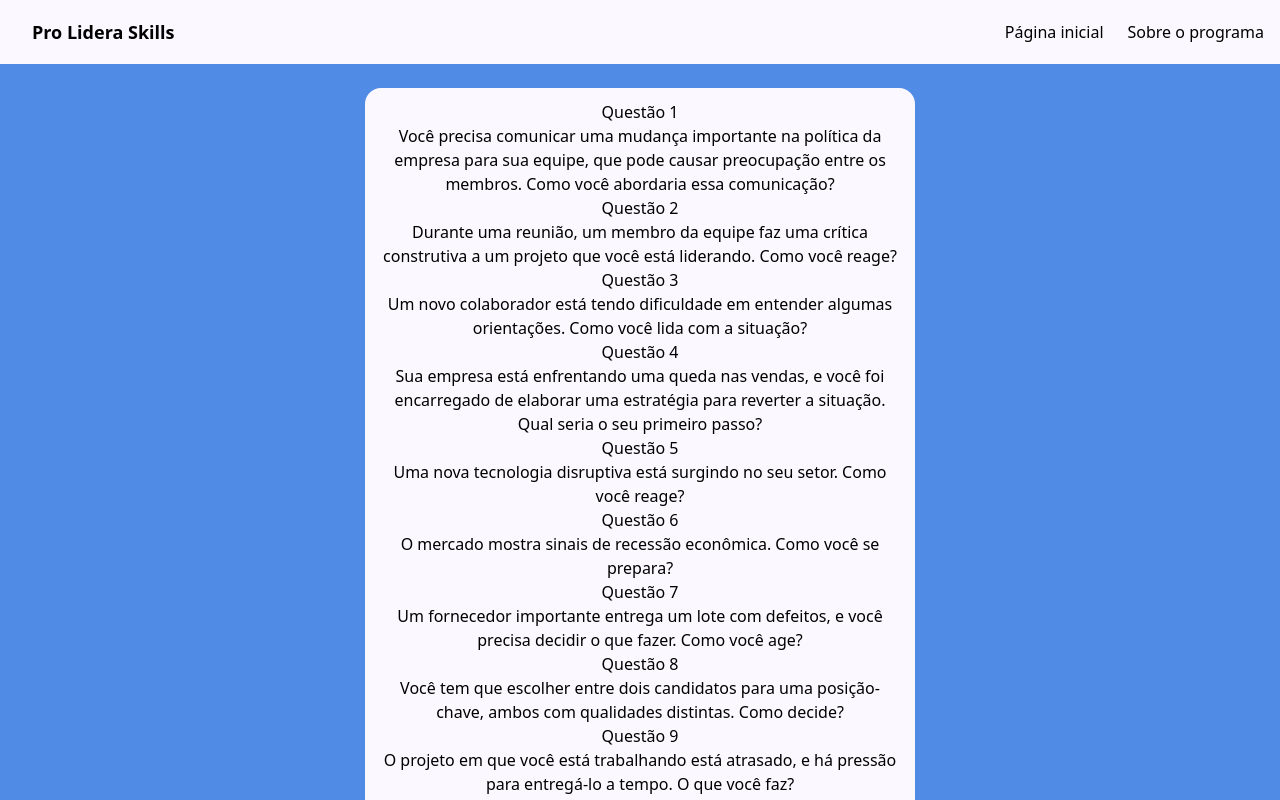
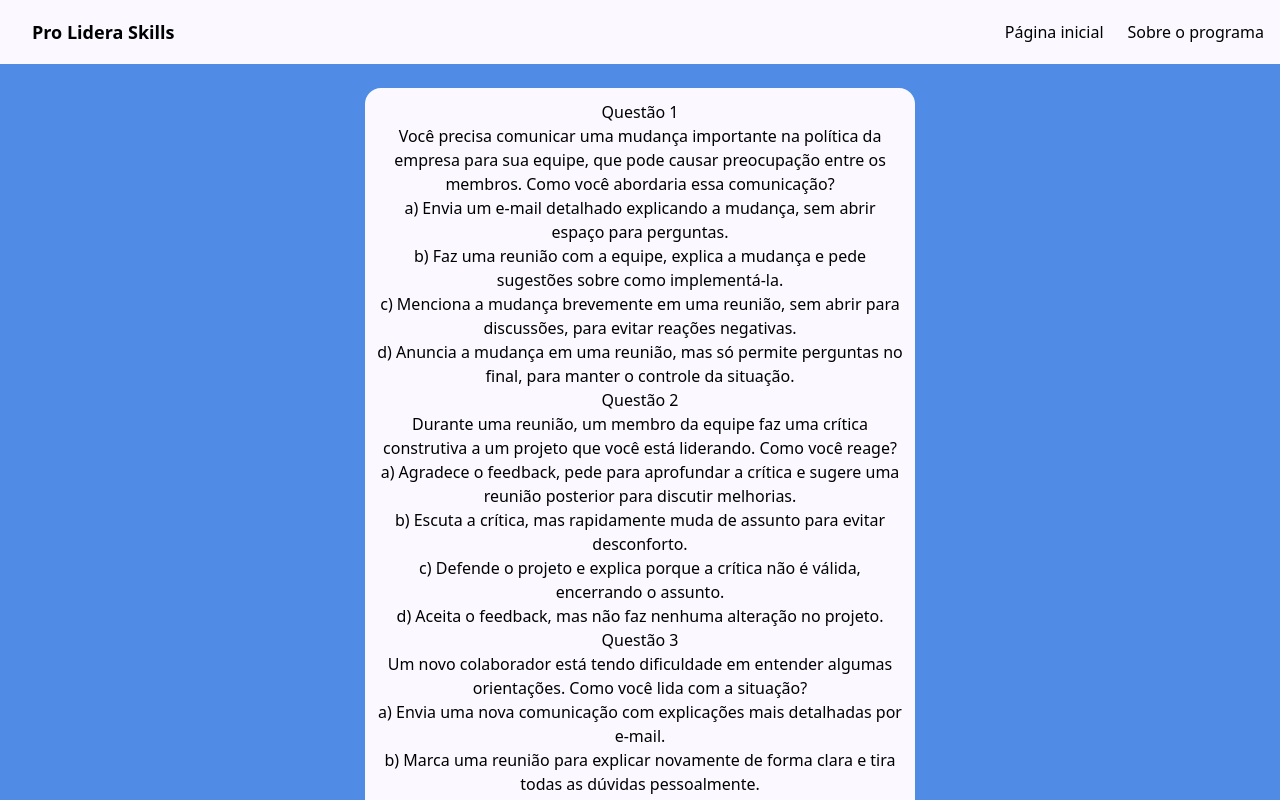
Before and after one commit to softexrecifepe/PI-PRO-LIDERA-TURMA-09-EQUIPE-02, a Next.js app: page /quests1-2 in a window 1280 px wide. Shown: the top 800 px of the page. Built offline with nearby package versions, Linux system fonts and the light colour scheme.

Commit message:
implements forms questions

```diff
--- a/src/app/components/forms.tsx
+++ b/src/app/components/forms.tsx
@@ -6,10 +6,15 @@ export function Forms() {
   return(
     <div  className="bg-box w-[550px] mt-6 mx-auto p-3 text-center rounded-2xl">
     {
-      Data.map(post => (
+      Data.map(question => (    //mapeia todos elementos do question,
+                                //realizando um comportamento para cada um
         <div>
-        <p>Questão {post.id}</p>
-        <h2>{post.pergunta}</h2>
+        <p>Questão {question.id}</p>  {/* pega o id e as perguntas de cada elemento */}
+        <h2>{question.pergunta}</h2>
+
+        {question.alternativas.map(alternatives => (  //pega cada alternativa
+          <p>{alternatives.letra}</p>
+        ))}
         </div>
       ))
   }
```
